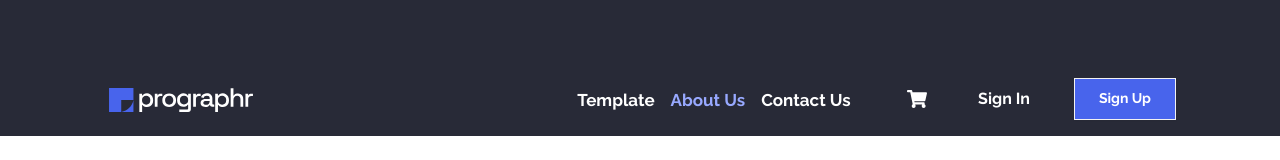
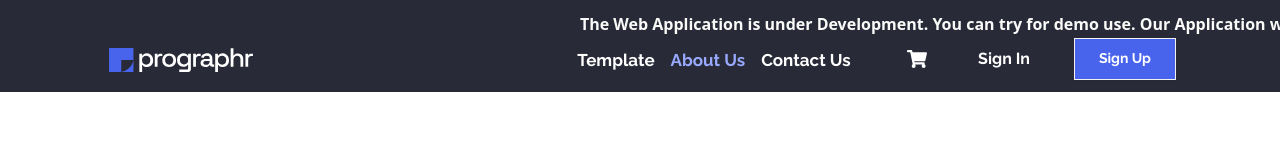
Before and after one commit to Neaz-mq/template-store, a React (Vite) app: page /company in a window 1280 px wide. Shown: the top 160 px of the page. Built offline with nearby package versions, Linux system fonts and the light colour scheme; no server answers.

Commit message:
navbar updated

```diff
--- a/src/pages/Company/About/About.jsx
+++ b/src/pages/Company/About/About.jsx
@@ -3,7 +3,7 @@ import LazyLoad from 'react-lazyload';
 const About = () => {
 
     return (
-        <section className="w-full bg-[#ffffff] font-raleway pt-6 3xl:-mt-4 2xl:-mt-4 desktop:-mt-4 laptop:-mt-4 tablet:-mt-24 -mt-20">
+        <section className="w-full bg-[#ffffff] font-raleway pt-6 3xl:-mt-4 2xl:-mt-4 desktop:-mt-5 laptop:-mt-4 tablet:-mt-24 -mt-20">
             <div className='container mx-auto overflow-x-hidden overflow-y-hidden'>
                 <div className="layout lg:mx-24 mx-3">
                     <div>
--- a/src/pages/Contact/Form/Form.jsx
+++ b/src/pages/Contact/Form/Form.jsx
@@ -57,7 +57,7 @@ const Form = () => {
     return (
 
         <div className='min-h-screen font-raleway'>
-            <div className="layout pt-20 pb-48 flex flex-col items-center justify-center bg-white 3xl:-mt-0 2xl:-mt-0 desktop:-mt-4 laptop:-mt-4 -mt-0">
+            <div className="layout pt-20 pb-48 flex flex-col items-center justify-center bg-white 3xl:-mt-0 2xl:-mt-4 desktop:-mt-5 laptop:-mt-4 -mt-0">
                 <section className="bg-[#ffffff] p-4 rounded-lg w-full 3xl:-mt-24 2xl:-mt-20 desktop:-mt-20 laptop:-mt-20 tablet:-mt-44 -mt-44   text-center 3xl:h-[100rem] 2xl:h-[90rem] desktop:h-[85rem]  laptop:h-[80rem]  h-[60rem] min-h-screen">
                     <div className='container mx-auto mt-20 tablet:mt-24 3xl:mt-[16rem] 2xl:mt-52 desktop:mt-60 laptop:mt-52'>
                         <h1 className="md:text-5xl text-3xl font-bold text-slate-800 pb-4 md:mt-24 mt-16">
--- a/src/pages/Shared/HeadBar/HeadBar.jsx
+++ b/src/pages/Shared/HeadBar/HeadBar.jsx
@@ -1,12 +1,22 @@
 const HeadBar = () => {
   return (
-      <div className="w-full ">
+    <div className="w-full">
       <div className="w-full overflow-hidden">
         <div className="flex justify-center">
           {/* Marquee for the development text */}
           <div className="w-full">
-              <p className="inline-block whitespace-nowrap animate-marquee text-stone-50 px-4 py-4 font-semibold ">
-              The Web Application is under Development. You can try for demo use. Our Application will be fully functional very soon. keep patience and stay with us, We have a dedicated team
+            <p
+              className="inline-block whitespace-nowrap text-stone-50 3xl:px-4 3xl:py-4 2xl:py-2 desktop:py-3 laptop:py-4 tablet:py-4
+                font-semibold
+                animate-marquee
+                sm:animate-marquee-sm
+                tablet:animate-marquee-tablet
+                laptop:animate-marquee-laptop
+                desktop:animate-marquee-desktop
+                2xl:animate-marquee-2xl
+                3xl:animate-marquee"
+            >
+              The Web Application is under Development. You can try for demo use. Our Application will be fully functional very soon. Keep patience and stay with us. We have a dedicated team
               members specialized in specific sectors, can be logo specialists, or print design specialists.
             </p>
           </div>
--- a/src/pages/Shared/NavBar/NavBar.jsx
+++ b/src/pages/Shared/NavBar/NavBar.jsx
@@ -55,7 +55,7 @@ const NavBar = () => {
   return (
     <div className="bg-[#282A37] font-raleway">
       <div className="container mx-auto">
-        <div className="navbar -mt-[6rem] 3xl:-mt-[9rem] 2xl:-mt-[7rem] laptop:-mt-[7rem] tablet:-mt-[4rem] -ml-2">
+        <div className="navbar -mt-[6rem] 3xl:-mt-[9rem] 2xl:-mt-[8rem] desktop:-mt-[9rem] laptop:-mt-[8.5rem] tablet:-mt-[8rem] -ml-2">
           <div className="navbar-start">
             {/* Dropdown for mobile */}
             <div className="dropdown">
--- a/src/pages/SignIn/SignInForm/SignInForm.jsx
+++ b/src/pages/SignIn/SignInForm/SignInForm.jsx
@@ -43,7 +43,7 @@ const SignInForm = () => {
 
         <div className='min-h-screen 3xl:h-[60rem] 2xl:h-[40rem] desktop:h-[35rem] laptop:h-[10rem] tablet:h-[10rem] h-[10rem] font-raleway  '>
 
-            <div className='mb-16 bg-[#fbfbfb] min-h-screen 3xl:-mt-4 2xl:mt-20 desktop:mt-16 laptop:mt-16 tablet:-mt-2 -mt-8  '>
+            <div className='mb-16 bg-[#fbfbfb] min-h-screen 3xl:-mt-4 2xl:-mt-4 desktop:-mt-5 laptop:-mt-4 tablet:-mt-24 -mt-8'>
 
                 <div className="flex items-center justify-center container">
 
--- a/src/pages/SignUp/SignUp/SignUp.jsx
+++ b/src/pages/SignUp/SignUp/SignUp.jsx
@@ -92,7 +92,7 @@ const  SignUp = () => {
                 </Helmet>
             </div>
 
-            <div className='min-h-screen  bg-[#ffffff] 3xl:-mt-8 2xl:-mt-4 desktop:-mt-8 laptop:-mt-8 tablet:-mt-[24rem] -mt-28 font-raleway '>
+            <div className='min-h-screen  bg-[#ffffff] 3xl:-mt-8 2xl:-mt-8 desktop:-mt-9 laptop:-mt-8 tablet:-mt-[24rem] -mt-28 font-raleway'>
                 <div className=" flex items-center justify-center mt-4 container mx-auto">
                     <form onSubmit={handleSubmit(onSubmit)} className="lg:w-[450px] w-[20rem] min-h-[400px] bg-[#F9F9F9] text-center px-10 pb-16 pt-6 rounded-[30px] mt-10 lg:-ml-0 3xl:mt-[19rem] 2xl:mt-[10rem] desktop:mt-[5rem] laptop:mt-[2rem] tablet:mt-[20rem]">
                         <h3 className="text-xl font-medium font-raleway text-slate-800 mb-6 mt-4">Sign Up</h3>
--- a/src/pages/Temp/Shop/Shop.jsx
+++ b/src/pages/Temp/Shop/Shop.jsx
@@ -36,7 +36,7 @@ const Shop = () => {
     return (
         <main>
             <header className="bg-[#ffffff] font-raleway">
-                <div className="container mx-auto 3xl:-mt-4  2xl:-mt-[5rem] desktop:-mt-[5rem] laptop:-mt-[12rem] tablet:-mt-[5rem]  font-raleway">
+                <div className="container mx-auto 3xl:-mt-4  2xl:-mt-[1rem] desktop:-mt-[1.3rem] laptop:-mt-[12rem] tablet:-mt-[5rem]  font-raleway">
                     <div className="max-w-[800px] lg:h-[770px] mx-auto px-4 flex flex-col items-center justify-center gap-4 ">
                         <h1 className="text-4xl lg:text-7xl font-bold text-center mt-0 mb-0 text-[#282A37]">A template <br /></h1>
                         <h1 className="text-4xl lg:text-7xl font-bold text-center  -mt-2 text-[#282A37]">for your business</h1>
--- a/tailwind.config.js
+++ b/tailwind.config.js
@@ -9,12 +9,11 @@ export default {
       fontFamily: {
         raleway: ['Raleway', 'sans-serif'],
       },
-      /* Check for any global CSS files or libraries */
       screens: {
-        'sm': '320px',
+       'sm': '320px',
         'tablet': '640px',
-        'laptop': '1024px',
-        'desktop': '1280px',
+       'laptop': '1024px',
+       'desktop': '1280px',
         '2xl': '1536px',
         '3xl': '1683px',
       },
@@ -23,12 +22,18 @@ export default {
         padding: '1rem',
       },
       animation: {
-        marquee: 'marquee 30s linear infinite', // Adding the marquee animation
+        marquee: 'marquee 25s linear infinite', // Default duration for 3xl
+        'marquee-sm': 'marquee 12s linear infinite', // Adjusted duration for smaller screens
+        'marquee-tablet': 'marquee 22s linear infinite',
+        'marquee-laptop': 'marquee 20s linear infinite',
+        'marquee-desktop': 'marquee 16s linear infinite',
+        'marquee-2xl': 'marquee 20s linear infinite',
+
       },
       keyframes: {
         marquee: {
-          '0%': { transform: 'translateX(100%)' }, // Start the text off-screen on the right
-          '100%': { transform: 'translateX(-100%)' }, // Move the text off-screen to the left
+          '0%': { transform: 'translateX(100%)' },
+          '100%': { transform: 'translateX(-100%)' },
         },
       },
     },
@@ -36,4 +41,4 @@ export default {
   plugins: [
     require('daisyui'),
   ],
-}
+};
```
Lines whose indentation alone changed are shown as unchanged.
